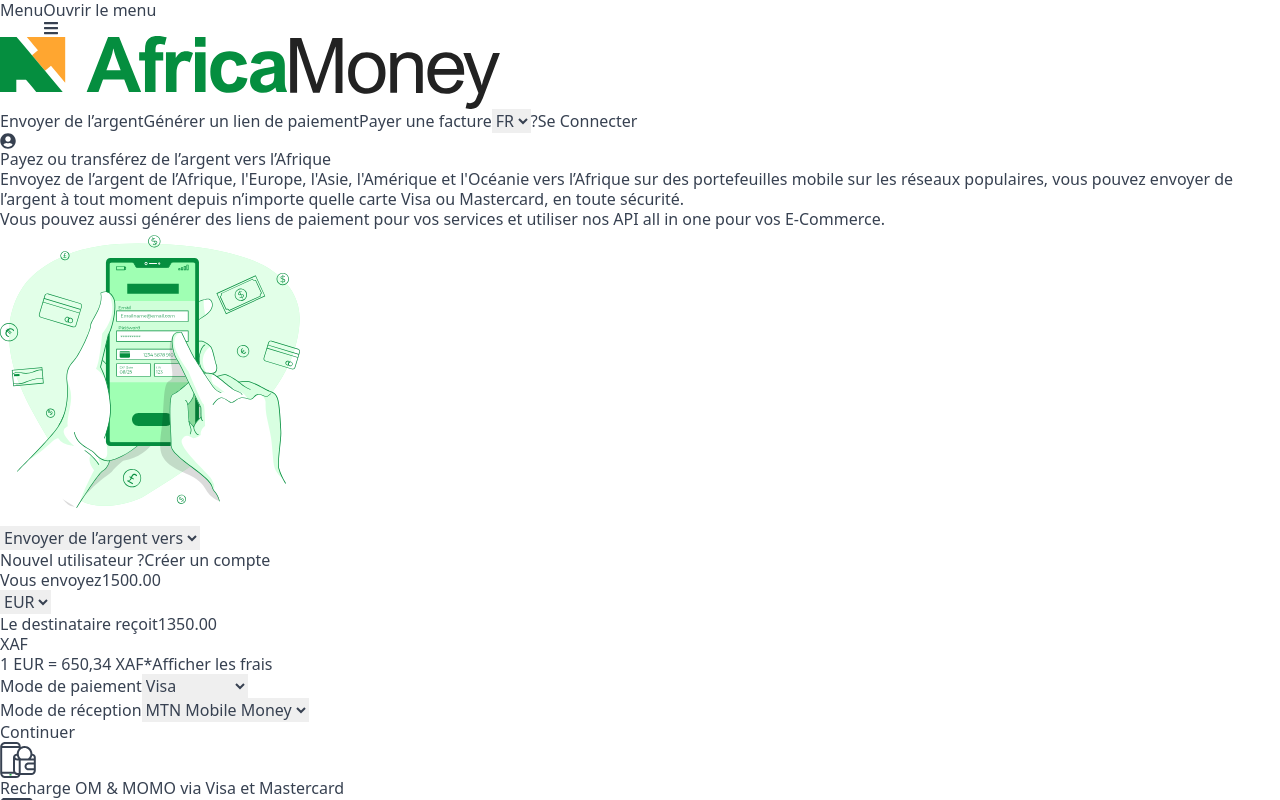
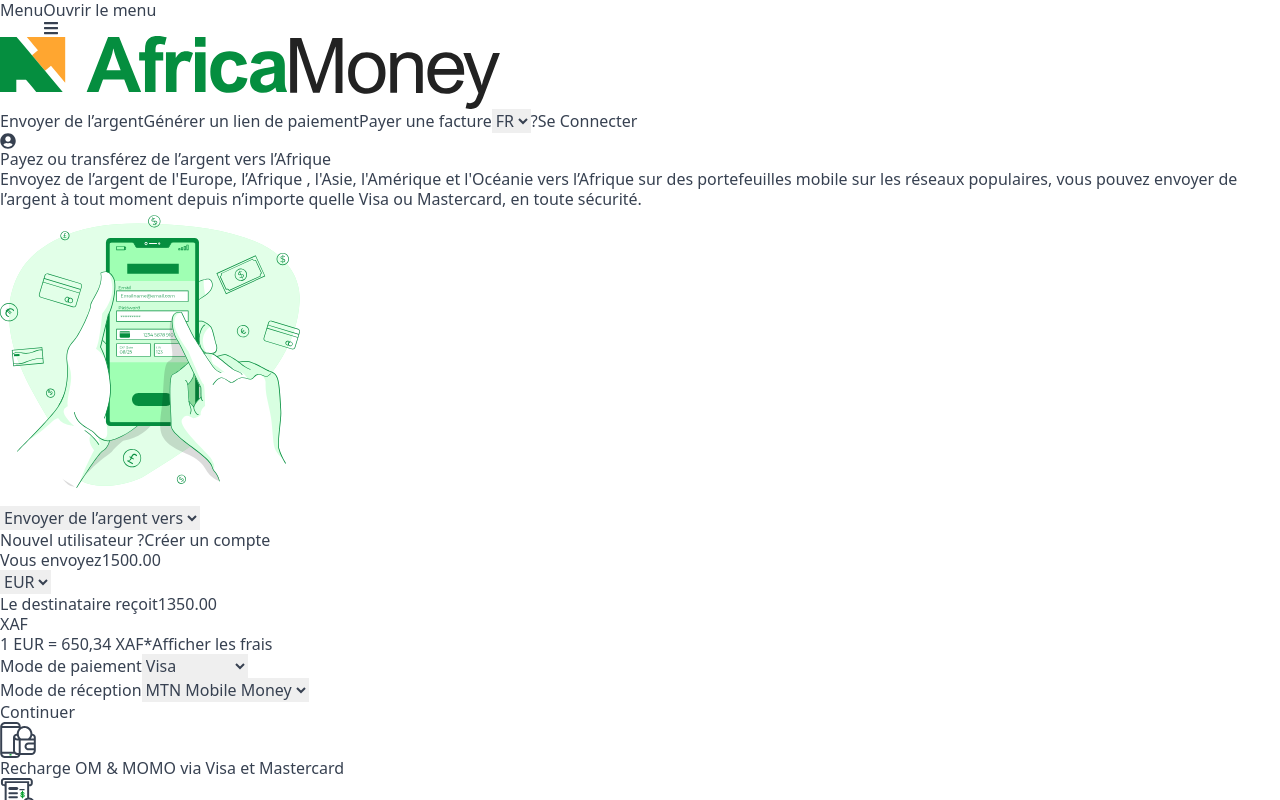
Before and after one commit to marvinboris/africa-money, a Next.js app: page / in a window 1280 px wide. Shown: the top 800 px of the page. Built offline with nearby package versions, Linux system fonts and the light colour scheme; a web font is replaced by a local one.

Commit message:
Fixed home hero text

```diff
--- a/app/(site)/hero.tsx
+++ b/app/(site)/hero.tsx
@@ -42,9 +42,7 @@
           </h2>
 
           <p className="mt-3 text-sm lg:text-base">
-            {`Envoyez de l’argent de l’Afrique, l'Europe, l'Asie, l'Amérique et l'Océanie vers l’Afrique sur des portefeuilles mobile sur les réseaux populaires, vous pouvez envoyer de l’argent à tout moment depuis n’importe quelle carte Visa ou Mastercard, en toute sécurité.`}
-            <br />
-            {`Vous pouvez aussi générer des liens de paiement pour vos services et utiliser nos API all in one pour vos E-Commerce.`}
+            {`Envoyez de l’argent de l'Europe, l’Afrique , l'Asie, l'Amérique et l'Océanie vers l’Afrique sur des portefeuilles mobile sur les réseaux populaires, vous pouvez envoyer de l’argent à tout moment depuis n’importe quelle Visa ou Mastercard, en toute sécurité.`}
           </p>
         </section>
 
```
